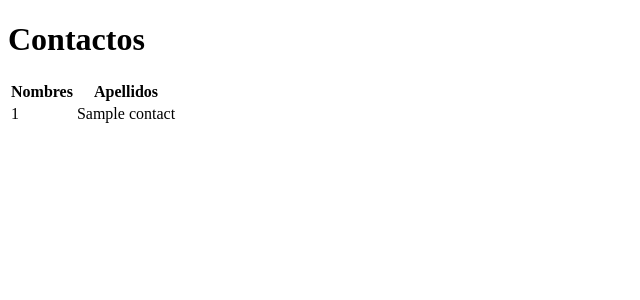
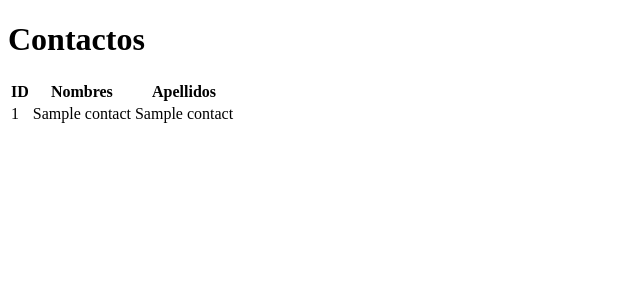
Before and after one commit to FixedDev/lenmodprog_031, a Flask app: template templates/out.html in a window 1280 px wide. Shown: the top 300 px of the page, without its empty margins (0-640 px from the left). Run offline with Flask 3, Linux system fonts and the light colour scheme; the template is opened without the code that fills it: most values are stand-ins (such as "Sample title", 1, 10 or a date in 2020).

Commit message:
feat: Fix template to show id for contacts.

```diff
--- a/templates/out.html
+++ b/templates/out.html
@@ -11,6 +11,7 @@
     <table>
         <thead>
         <tr>
+            <th>ID</th>
             <th>Nombres</th>
             <th>Apellidos</th>
         </tr>
@@ -20,6 +21,7 @@
                 <tr>
                     <td>{{contact[0]}}</td>
                     <td>{{contact[1]}}</td>
+                    <td>{{contact[2]}}</td>
                 </tr>
             {% endfor %}
         </tbody>
```
